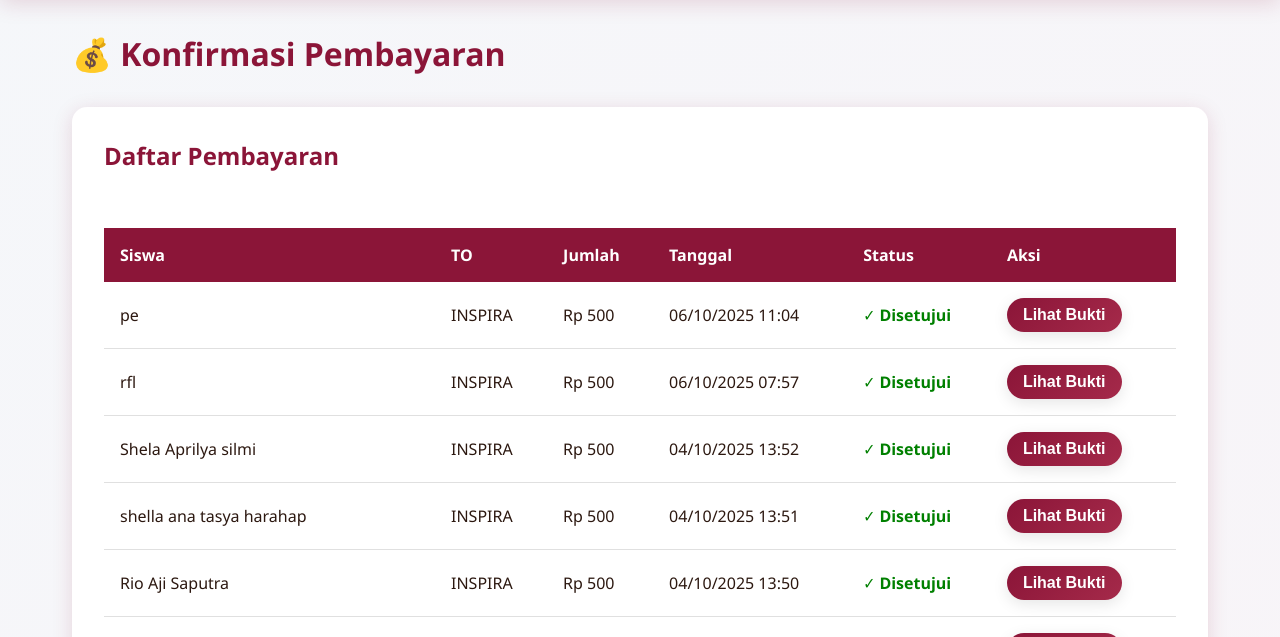
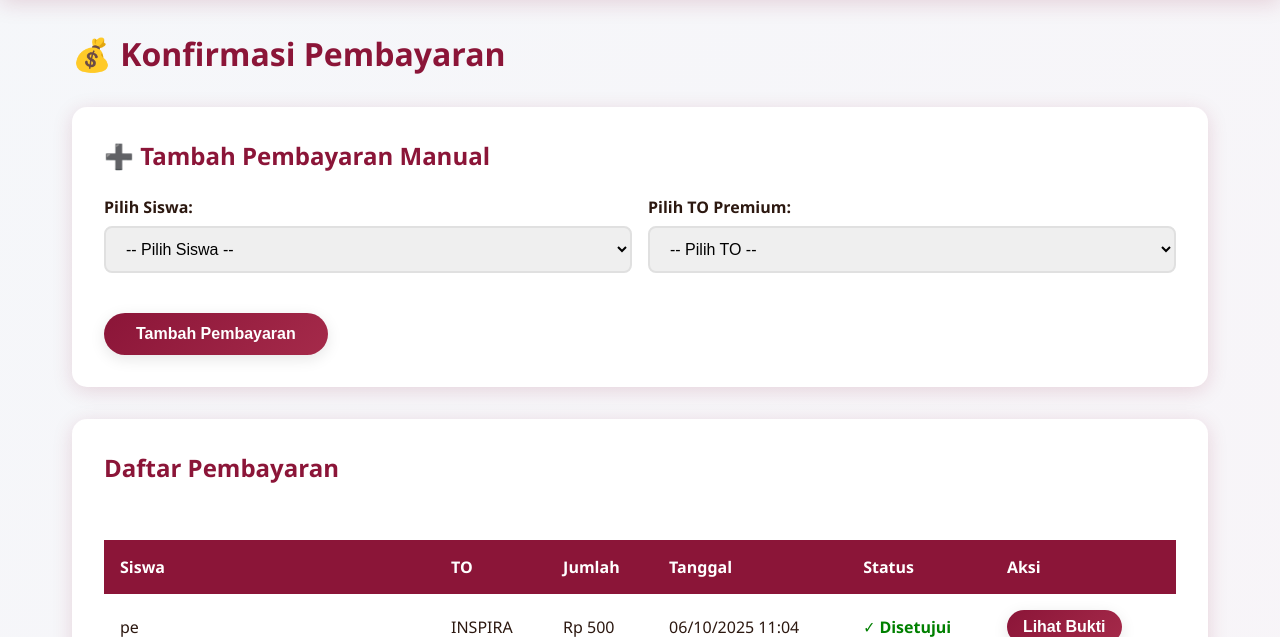
Before and after one commit to rafliyusuf999/aplikasi-tryout-siswa-dan-pembelajaran, a Flask app: page /admin/payments in a window 1280 px wide. Shown: the part 82-719 px from the top of the page. Run offline with Flask 3, Linux system fonts and the light colour scheme; a user stored in the database is signed in; data comes from the database, SQL or seed files in the repository.

Commit message:
Add ability for admins to manually add payments and upload QRIS images
Implement an admin endpoint to manually add payment records, including selecting students and premium exams, and update the admin payments view to include a form for this purpose.

Replit-Commit-Author: Agent
Replit-Commit-Session-Id: 05133457-c271-4c9b-8478-8c4ecc1789cd
Replit-Commit-Checkpoint-Type: intermediate_checkpoint

```diff
--- a/app.py
+++ b/app.py
@@ -496,7 +496,9 @@ def admin_payments():
 
     payments = Payment.query.order_by(Payment.created_at.desc()).all()
     pending_count = Payment.query.filter_by(status='pending').count()
-    return render_template('admin_payments.html', payments=payments, pending_count=pending_count)
+    students = User.query.filter_by(role='student').order_by(User.full_name).all()
+    exams = Exam.query.filter_by(is_premium=True, is_active=True).all()
+    return render_template('admin_payments.html', payments=payments, pending_count=pending_count, students=students, exams=exams)
 
 @app.route('/admin/payments/<int:id>/approve', methods=['POST'])
 @login_required
@@ -541,6 +543,42 @@ def admin_reject_payment(id):
     db.session.commit()
 
     flash('Pembayaran ditolak!', 'info')
+    return redirect(url_for('admin_payments'))
+
+@app.route('/admin/payments/add', methods=['POST'])
+@login_required
+def admin_add_payment():
+    if current_user.role not in ['admin', 'teacher']:
+        return jsonify({'success': False, 'message': 'Akses ditolak'}), 403
+
+    student_id = request.form.get('student_id')
+    exam_id = request.form.get('exam_id')
+
+    student = User.query.get_or_404(student_id)
+    exam = Exam.query.get_or_404(exam_id)
+
+    existing_payment = Payment.query.filter_by(
+        user_id=student_id,
+        exam_id=exam_id,
+        status='approved'
+    ).first()
+
+    if existing_payment:
+        flash('Siswa sudah memiliki pembayaran yang disetujui untuk TO ini!', 'warning')
+        return redirect(url_for('admin_payments'))
+
+    payment = Payment(
+        user_id=student_id,
+        exam_id=exam_id,
+        amount=exam.price,
+        status='approved',
+        approved_at=datetime.utcnow(),
+        approved_by=current_user.id
+    )
+    db.session.add(payment)
+    db.session.commit()
+
+    flash(f'Pembayaran berhasil ditambahkan untuk {student.full_name}!', 'success')
     return redirect(url_for('admin_payments'))
 
 @app.route('/admin/exams/<int:id>/questions')
--- a/templates/admin_payments.html
+++ b/templates/admin_payments.html
@@ -4,6 +4,33 @@
 
 {% block content %}
 <h1 style="color: var(--primary-color); margin-bottom: 2rem;">💰 Konfirmasi Pembayaran</h1>
+
+<div class="card" style="margin-bottom: 2rem;">
+    <h2>➕ Tambah Pembayaran Manual</h2>
+    <form method="POST" action="{{ url_for('admin_add_payment') }}" style="margin-top: 1.5rem;">
+        <div style="display: grid; grid-template-columns: 1fr 1fr; gap: 1rem; margin-bottom: 1rem;">
+            <div class="form-group">
+                <label>Pilih Siswa:</label>
+                <select name="student_id" class="form-control" required>
+                    <option value="">-- Pilih Siswa --</option>
+                    {% for student in students %}
+                    <option value="{{ student.id }}">{{ student.full_name }} ({{ student.inspira_branch }})</option>
+                    {% endfor %}
+                </select>
+            </div>
+            <div class="form-group">
+                <label>Pilih TO Premium:</label>
+                <select name="exam_id" class="form-control" required>
+                    <option value="">-- Pilih TO --</option>
+                    {% for exam in exams %}
+                    <option value="{{ exam.id }}">{{ exam.title }} - Rp {{ exam.price }}</option>
+                    {% endfor %}
+                </select>
+            </div>
+        </div>
+        <button type="submit" class="btn btn-primary">Tambah Pembayaran</button>
+    </form>
+</div>
 
 <div class="card">
     <div style="display: flex; justify-content: space-between; align-items: center; margin-bottom: 1.5rem;">
```
